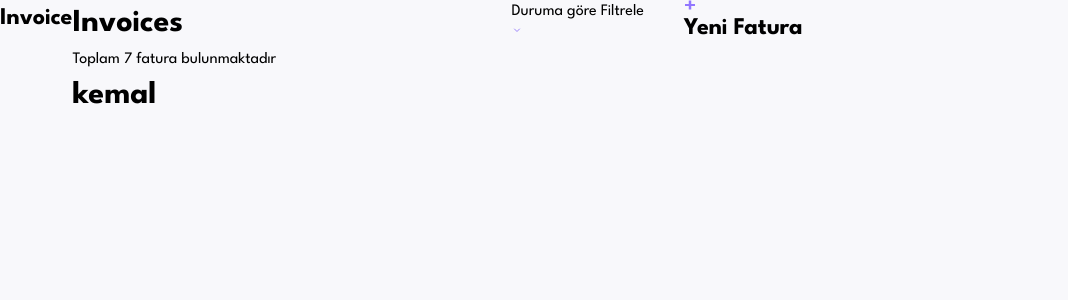
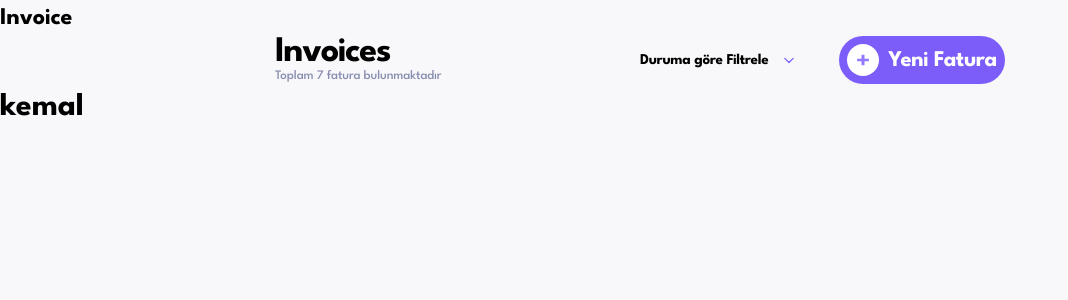
Before and after one commit to kemalozlp/invoice-App, a Next.js app: page / in a window 1280 px wide. Shown: the top 300 px of the page, without its empty margins (0-1068 px from the left). Built offline with nearby package versions, Linux system fonts and the light colour scheme.

Commit message:
invoices top tasarımı bitti

```diff
--- a/app/globals.css
+++ b/app/globals.css
@@ -10,7 +10,6 @@ body {
   line-height: 1.5;
   -webkit-font-smoothing: antialiased;
   background: rgba(248, 248, 251, 1);
-  display: flex;
 }
 
 img, picture, video, canvas, svg {
--- a/app/invoicestop/invoicestop.css
+++ b/app/invoicestop/invoicestop.css
@@ -1,16 +1,111 @@
 .invoicesTopCont {
   width: 730px;
-  margin: 0 auto;
   display: flex;
   justify-content: space-between;
   align-items: start;
+  margin: 0 auto;
 
-  svg {
-    width: 12px;
+}
+
+.invoicesTopLogo {
+  h1 {
+    font-size: 36px;
+    font-weight: 700;
+    line-height: 33.12px;
+    letter-spacing: -1.125px;
+    text-align: left;
+  }
+
+  p {
+    font-size: 13px;
+    font-weight: 500;
+    line-height: 15px;
+    letter-spacing: -0.10000000149011612px;
+    text-align: left;
+    color: rgba(136, 142, 176, 1);
   }
 }
 
-.filterandNew{
+.filterandNew {
   display: flex;
   gap: 40px;
+
+
+  .filter {
+    display: flex;
+    align-items: center;
+    gap: 10px;
+    font-size: 15px;
+    font-weight: 700;
+    line-height: 15px;
+    letter-spacing: -0.25px;
+    text-align: left;
+    cursor: pointer;
+    position: relative;
+
+
+    svg {
+      width: 20px;
+    }
+
+    .filters {
+      width: 192px;
+      padding: 24px;
+      display: none;
+      gap: 15px;
+      position: absolute;
+      top: 40px;
+      left: -20px;
+      border-radius: 10px;
+      box-shadow: 0px 10px 20px 0px rgba(72, 84, 159, 0.25);
+
+
+      label {
+        font-size: 15px;
+        font-weight: 700;
+        line-height: 15px;
+        letter-spacing: -0.25px;
+        text-align: left;
+        display: flex;
+        align-items: center;
+        gap: 10px;
+        color: rgba(12, 14, 22, 1);
+
+        input[type="checkbox"]{
+          width: 16px;
+          height: 16px;
+          accent-color: rgba(124, 93, 250, 1);
+        }
+      }
+    }
+
+  }
+
+  .filter:hover .filters{
+    display: grid;
+  }
+
+  .newInvoicesBtn {
+    display: flex;
+    align-items: center;
+    color: white;
+    gap: 10px;
+    background: rgba(124, 93, 250, 1);
+    padding: 8px;
+    border-radius: 32px;
+    font-size: 15px;
+    font-weight: 700;
+    line-height: 15px;
+    letter-spacing: -0.25px;
+    text-align: left;
+
+
+    svg {
+      width: 32px;
+      height: 32px;
+      padding: 10px;
+      border-radius: 16px;
+      background: white;
+    }
+  }
 }
--- a/app/invoicestop/invoicestop.jsx
+++ b/app/invoicestop/invoicestop.jsx
@@ -13,6 +13,18 @@ export default function InvoicesTop() {
         <div className="filter">
           <p>Duruma göre Filtrele </p>
           <DowndArrow />
+
+          <div className="filters">
+            <label htmlFor="draft">
+              <input type="checkbox" name="draft" id="" />Draft
+            </label>
+            <label htmlFor="pending">
+              <input type="checkbox" name="pending" id="" />Pending
+            </label>
+            <label htmlFor="paid">
+              <input type="checkbox" name="paid" id="" />Paid
+            </label>
+          </div>
         </div>
         <div className="newInvoicesBtn">
           <TopPlus />
--- a/app/invoicestop/topsvg.jsx
+++ b/app/invoicestop/topsvg.jsx
@@ -1,11 +1,11 @@
 export function DowndArrow() {
   return (
-    <svg width={8} height={12} viewBox="0 0 24 24" fill="none" xmlns="http://www.w3.org/2000/svg" stroke="#7c5dfa"><g id="SVGRepo_bgCarrier" stroke-width="0"></g><g id="SVGRepo_tracerCarrier" stroke-linecap="round" stroke-linejoin="round"></g><g id="SVGRepo_iconCarrier"> <path d="M7 10L12 15L17 10" stroke="#rgba(124, 93, 250, 1)" stroke-width="1.5" stroke-linecap="round" stroke-linejoin="round"></path> </g></svg>
+    <svg  viewBox="0 0 24 24" fill="none" xmlns="http://www.w3.org/2000/svg" stroke="#7c5dfa"><g id="SVGRepo_bgCarrier" stroke-width="0"></g><g id="SVGRepo_tracerCarrier" stroke-linecap="round" stroke-linejoin="round"></g><g id="SVGRepo_iconCarrier"> <path d="M7 10L12 15L17 10" stroke="#rgba(124, 93, 250, 1)" stroke-width="1.5" stroke-linecap="round" stroke-linejoin="round"></path> </g></svg>
   )
 }
 
 export function TopPlus() {
   return (
-    <svg width={10} height={10} viewBox="0 -0.5 9 9" version="1.1"   fill="#9277ff" stroke="#9277ff"><g id="SVGRepo_bgCarrier" stroke-width="0"></g><g id="SVGRepo_tracerCarrier" stroke-linecap="round" stroke-linejoin="round"></g><g id="SVGRepo_iconCarrier"> <title>plus_mini [#9277ff]</title> <desc>Created with Sketch.</desc> <defs> </defs> <g id="Page-1" stroke="none" stroke-width="1" fill="none" fill-rule="evenodd"> <g id="Dribbble-Light-Preview" transform="translate(-345.000000, -206.000000)" fill="#9277ff"> <g id="icons" transform="translate(56.000000, 160.000000)"> <polygon id="plus_mini-[#9277ff]" points="298 49 298 51 294.625 51 294.625 54 292.375 54 292.375 51 289 51 289 49 292.375 49 292.375 46 294.625 46 294.625 49"> </polygon> </g> </g> </g> </g></svg>
+    <svg viewBox="0 -0.5 9 9" version="1.1"   fill="#9277ff" stroke="#9277ff"><g id="SVGRepo_bgCarrier" stroke-width="0"></g><g id="SVGRepo_tracerCarrier" stroke-linecap="round" stroke-linejoin="round"></g><g id="SVGRepo_iconCarrier"> <title>plus_mini [#9277ff]</title> <desc>Created with Sketch.</desc> <defs> </defs> <g id="Page-1" stroke="none" stroke-width="1" fill="none" fill-rule="evenodd"> <g id="Dribbble-Light-Preview" transform="translate(-345.000000, -206.000000)" fill="#9277ff"> <g id="icons" transform="translate(56.000000, 160.000000)"> <polygon id="plus_mini-[#9277ff]" points="298 49 298 51 294.625 51 294.625 54 292.375 54 292.375 51 289 51 289 49 292.375 49 292.375 46 294.625 46 294.625 49"> </polygon> </g> </g> </g> </g></svg>
   )
 }
```
